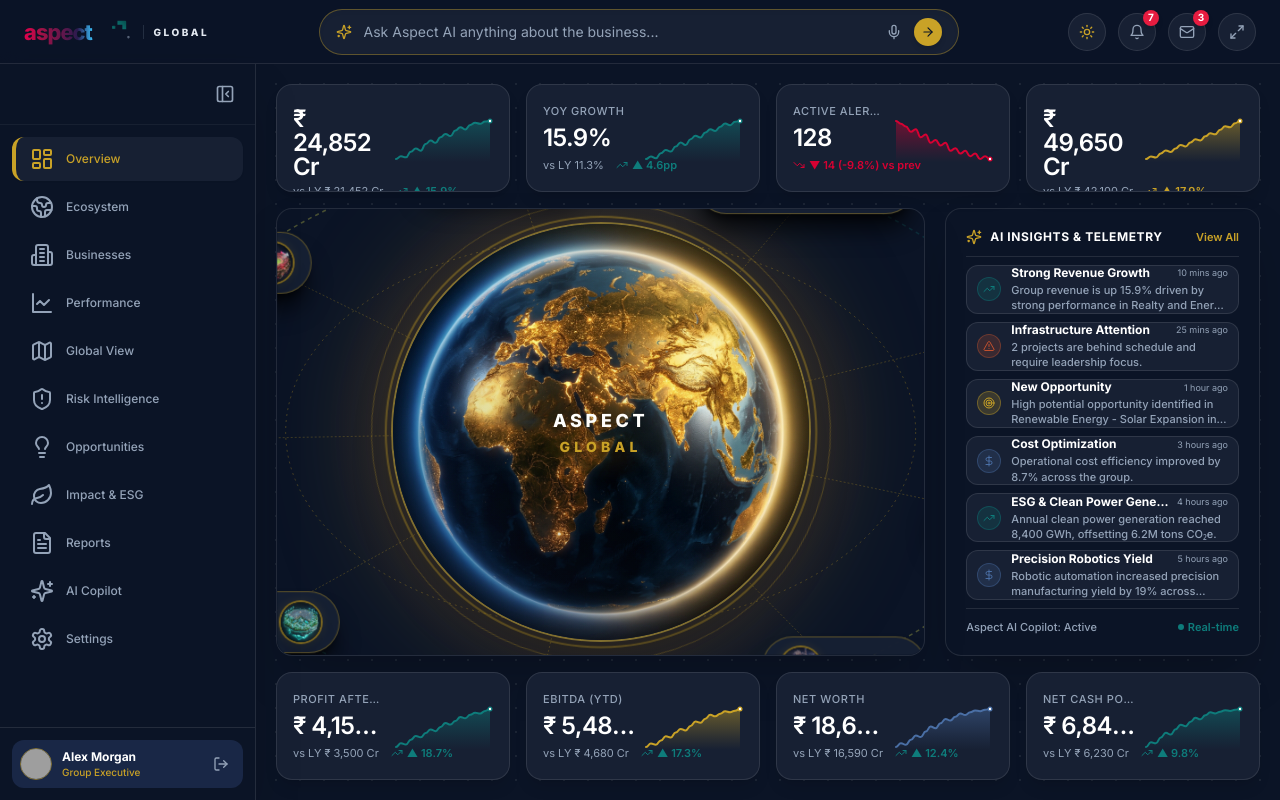
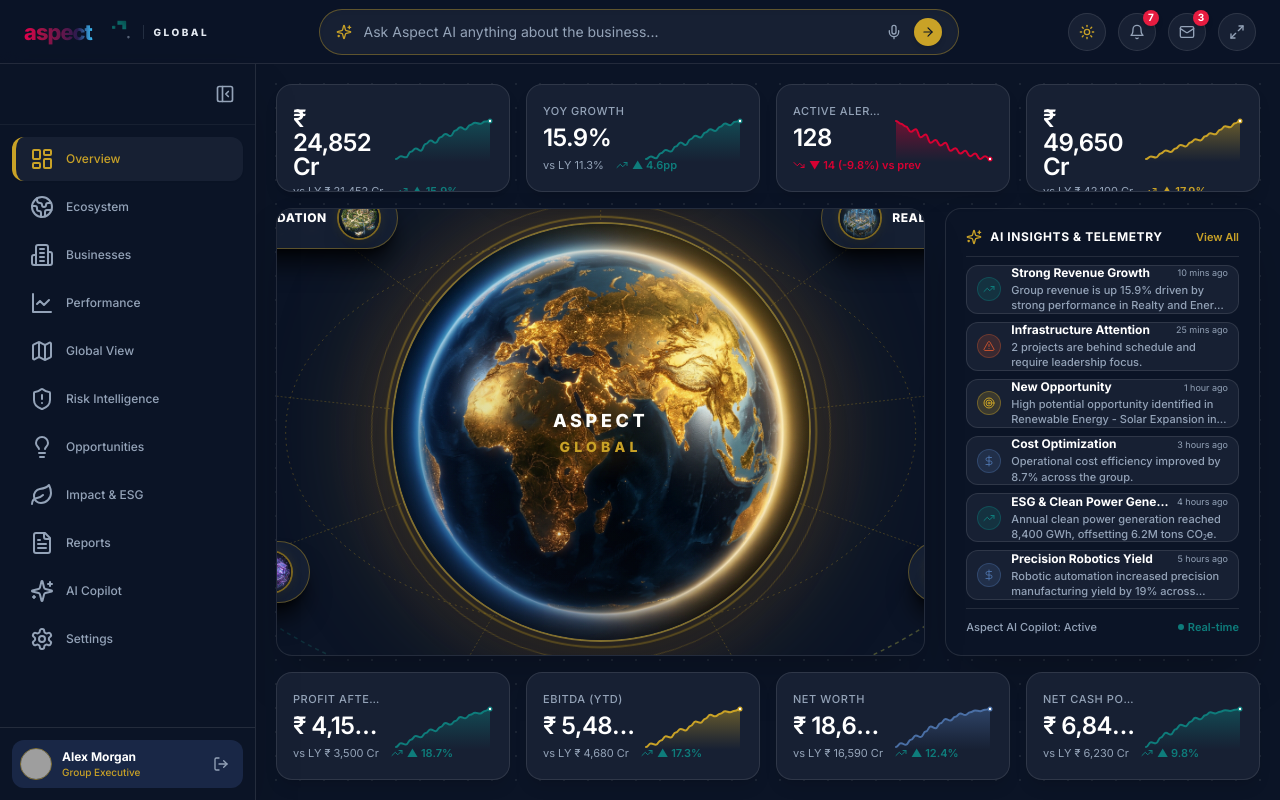
Before and after one commit to techknomatic-org/Aspect, a React (Vite) app: page /login in a window 1280 px wide. Both pictures are taken after a click on the button "SIGN IN TO COMMAND CENTER". Built offline with nearby package versions, Linux system fonts and the light colour scheme; grey boxes are pictures that could not be loaded.

Commit message:
fix: make industry card positions static around central globe canvas

```diff
--- a/src/components/ecosystem/EcosystemCanvas.tsx
+++ b/src/components/ecosystem/EcosystemCanvas.tsx
@@ -1,4 +1,4 @@
-import React, { useState, useEffect, useRef } from 'react';
+import React, { useState } from 'react';
 import { EcosystemBusiness } from '../../types';
 import { EcosystemWorldVisual } from './EcosystemWorldVisual';
 import { useTheme } from '../../context/ThemeContext';
@@ -27,44 +27,24 @@ export const EcosystemCanvas: React.FC<EcosystemCanvasProps> = ({
   onSelectBusiness,
 }) => {
   const [hoveredBusinessId, setHoveredBusinessId] = useState<string | null>(null);
-  const [orbitAngle, setOrbitAngle] = useState(0);
-  const animRef = useRef<number | null>(null);
   const { theme } = useTheme();
   const isLight = theme === 'light';
 
-  // Smooth continuous 60fps clockwise orbital revolution
-  useEffect(() => {
-    let lastTime = performance.now();
-    const animate = (time: number) => {
-      const delta = time - lastTime;
-      lastTime = time;
-      if (!hoveredBusinessId) {
-        setOrbitAngle((prev) => (prev + delta * 0.00025) % (2 * Math.PI));
-      }
-      animRef.current = requestAnimationFrame(animate);
-    };
-    animRef.current = requestAnimationFrame(animate);
-    return () => {
-      if (animRef.current) cancelAnimationFrame(animRef.current);
-    };
-  }, [hoveredBusinessId]);
-
-  // Calculate dynamic (x, y) coordinates for business world at index 'idx' along the orbit
+  // Fixed static positions for the 9 business cards along the orbit ellipse
   const getDynamicPosition = (businessId: string) => {
     const idx = BUSINESS_ORDER.indexOf(businessId);
     const total = BUSINESS_ORDER.length > 0 ? BUSINESS_ORDER.length : 9;
     const itemIndex = idx >= 0 ? idx : 0;
 
-    // Start at -pi/2 (12 o'clock top) and advance clockwise with orbitAngle
+    // Start at -pi/2 (12 o'clock top) and space evenly clockwise in static positions
     const baseAngle = (itemIndex / total) * 2 * Math.PI - Math.PI / 2;
-    const currentAngle = baseAngle + orbitAngle;
 
-    // Expanded ellipse radii to fill the full available vertical and horizontal space
+    // Expanded ellipse radii to fit available horizontal and vertical space
     const rx = 450; // horizontal radius (px)
     const ry = 280; // vertical radius (px)
 
-    const x = Math.round(rx * Math.cos(currentAngle));
-    const y = Math.round(ry * Math.sin(currentAngle));
+    const x = Math.round(rx * Math.cos(baseAngle));
+    const y = Math.round(ry * Math.sin(baseAngle));
 
     return { x, y };
   };
```
